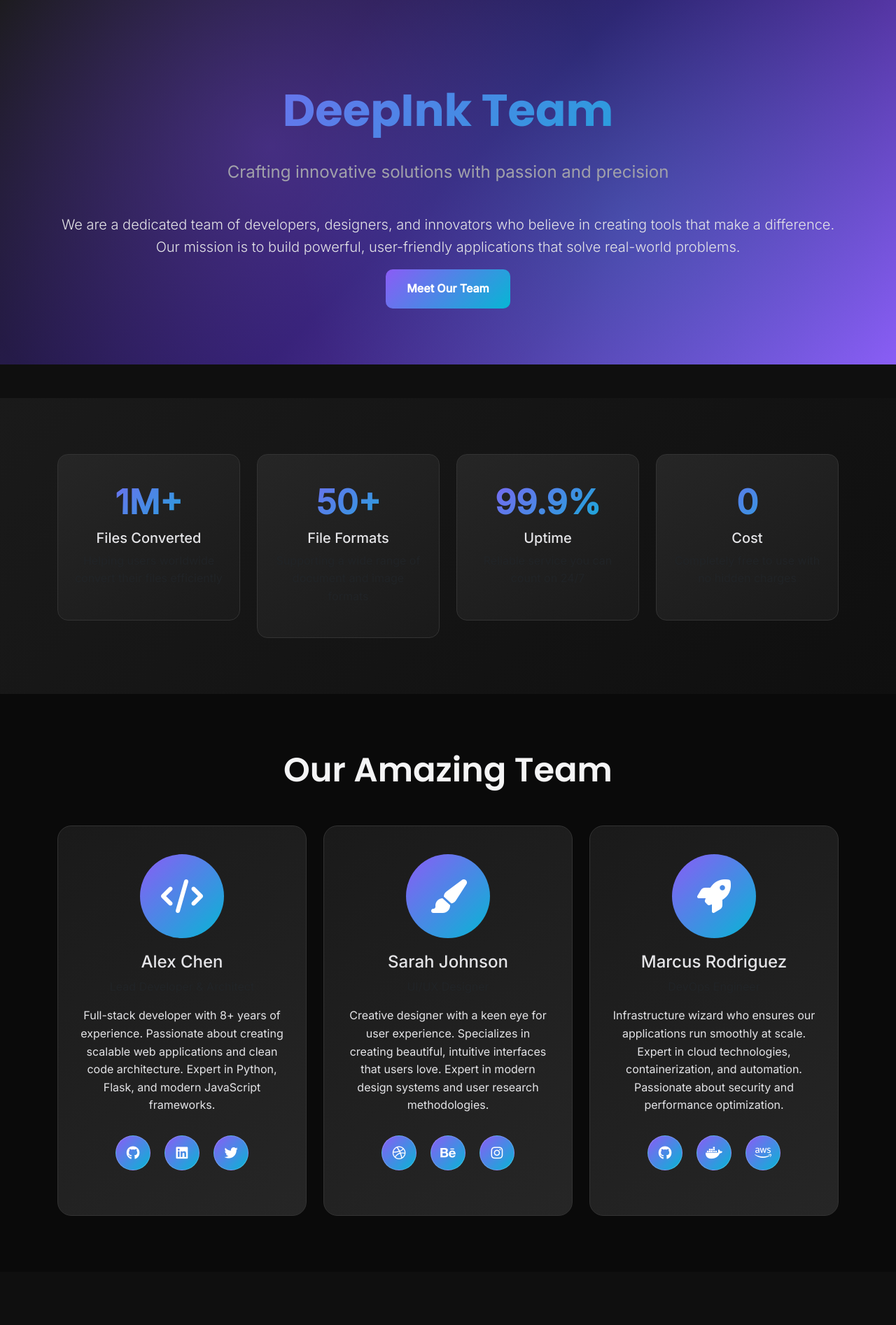
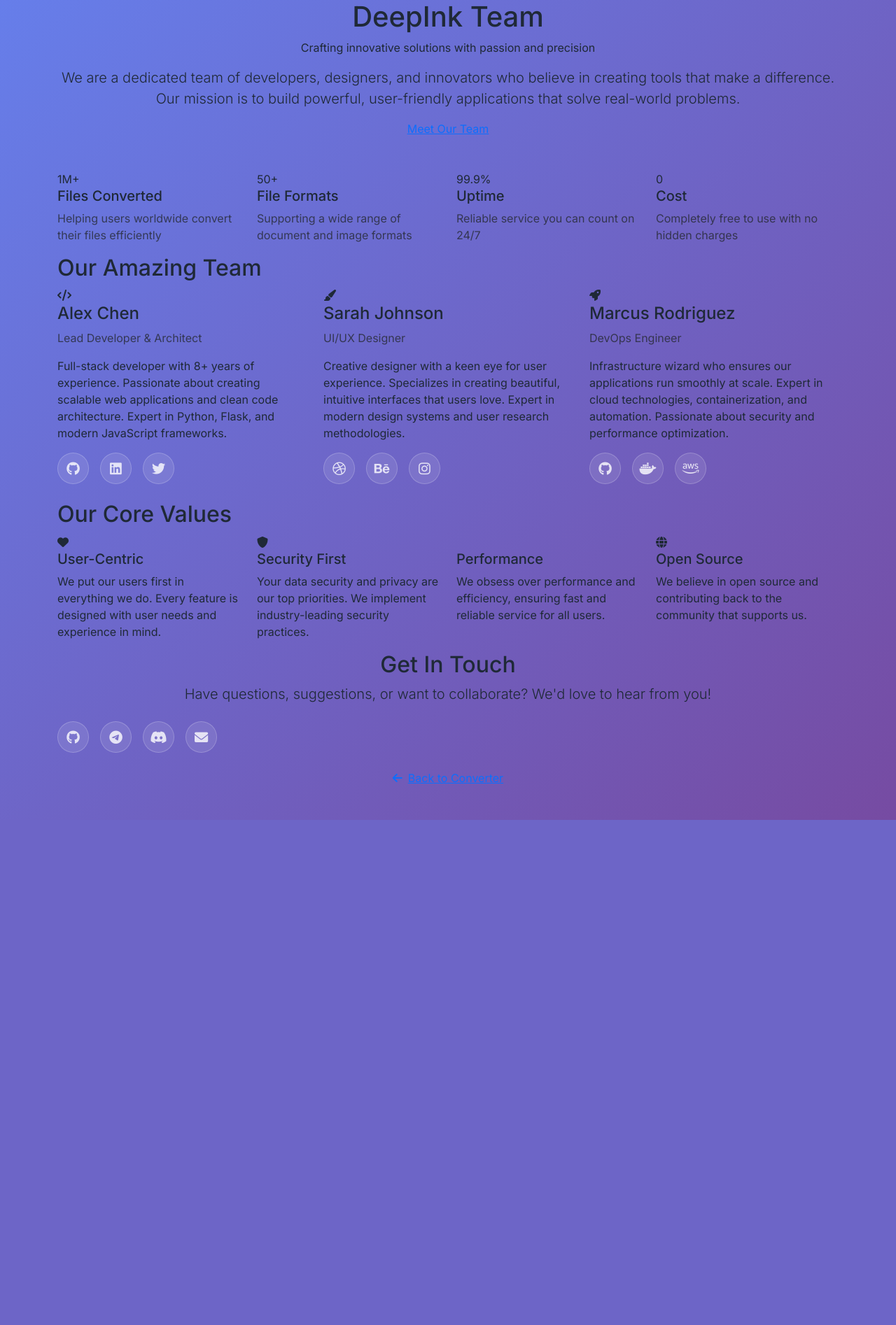
Before and after one commit to AnZomorodian/Converter, a Flask app: page /about in a window 1280 px wide. Shown: the top 1894 px of the page at 70% size. After the commit the page ends 1172 px from the top, so only its background shows below. Run offline with Flask 3, Linux system fonts and the light colour scheme.

Commit message:
Revamp the About Us page to align with a modern and engaging design
Refactors the About Us page's styling to match the Privacy page and updates statistics with real data; adds postgresql module.

Replit-Commit-Author: Agent
Replit-Commit-Session-Id: 48ac93e8-f350-47c5-8f2e-8e2dc89d1ce3
Replit-Commit-Screenshot-Url: https://storage.googleapis.com/screenshot-production-us-central1/20b9823d-a707-4aa8-af29-76ea6a4621da/48ac93e8-f350-47c5-8f2e-8e2dc89d1ce3/Tg3QcMF

```diff
--- a/templates/about.html
+++ b/templates/about.html
@@ -7,203 +7,7 @@
     <link href="https://cdn.jsdelivr.net/npm/bootstrap@5.3.0/dist/css/bootstrap.min.css" rel="stylesheet">
     <link rel="stylesheet" href="https://cdnjs.cloudflare.com/ajax/libs/font-awesome/6.0.0/css/all.min.css">
     <link href="https://fonts.googleapis.com/css2?family=Poppins:wght@300;400;500;600;700&family=Inter:wght@300;400;500&display=swap" rel="stylesheet">
-    <link rel="stylesheet" href="{{ url_for('static', filename='css/style.css') }}">
-    <style>
-        body {
-            background: #0f0f0f;
-            color: #e4e4e7;
-            font-family: 'Inter', sans-serif;
-            line-height: 1.6;
-        }
-
-        .hero-section {
-            background: linear-gradient(135deg, #1a1a1a 0%, #2d1b69 50%, #8b5cf6 100%);
-            padding: 120px 0 80px;
-            position: relative;
-            overflow: hidden;
-        }
-
-        .hero-section::before {
-            content: '';
-            position: absolute;
-            top: 0;
-            left: 0;
-            right: 0;
-            bottom: 0;
-            background: radial-gradient(circle at 30% 40%, rgba(139, 92, 246, 0.3) 0%, transparent 50%),
-                        radial-gradient(circle at 70% 60%, rgba(56, 189, 248, 0.2) 0%, transparent 50%);
-        }
-
-        .hero-content {
-            position: relative;
-            z-index: 2;
-        }
-
-        .team-section {
-            background: #0a0a0a;
-            padding: 80px 0;
-        }
-
-        .team-card {
-            background: linear-gradient(145deg, #1a1a1a, #262626);
-            border: 1px solid #333;
-            border-radius: 20px;
-            padding: 40px 30px;
-            text-align: center;
-            transition: all 0.3s ease;
-            height: 100%;
-        }
-
-        .team-card:hover {
-            transform: translateY(-10px);
-            border-color: #8b5cf6;
-            box-shadow: 0 20px 40px rgba(139, 92, 246, 0.2);
-        }
-
-        .team-avatar {
-            width: 120px;
-            height: 120px;
-            background: linear-gradient(135deg, #8b5cf6, #06b6d4);
-            border-radius: 50%;
-            display: flex;
-            align-items: center;
-            justify-content: center;
-            margin: 0 auto 20px;
-            font-size: 3rem;
-            color: white;
-        }
-
-        .stats-section {
-            background: linear-gradient(135deg, #1a1a1a 0%, #0f0f0f 100%);
-            padding: 80px 0;
-        }
-
-        .stat-card {
-            background: linear-gradient(145deg, #262626, #1a1a1a);
-            border: 1px solid #333;
-            border-radius: 15px;
-            padding: 30px 20px;
-            text-align: center;
-            transition: all 0.3s ease;
-        }
-
-        .stat-card:hover {
-            border-color: #8b5cf6;
-            transform: translateY(-5px);
-        }
-
-        .stat-number {
-            font-size: 3rem;
-            font-weight: 700;
-            background: linear-gradient(135deg, #8b5cf6, #06b6d4);
-            -webkit-background-clip: text;
-            -webkit-text-fill-color: transparent;
-            background-clip: text;
-        }
-
-        .values-section {
-            background: #0f0f0f;
-            padding: 80px 0;
-        }
-
-        .value-card {
-            background: linear-gradient(145deg, #1a1a1a, #262626);
-            border: 1px solid #333;
-            border-radius: 15px;
-            padding: 30px;
-            transition: all 0.3s ease;
-            height: 100%;
-        }
-
-        .value-card:hover {
-            border-color: #8b5cf6;
-            transform: translateY(-5px);
-        }
-
-        .value-icon {
-            width: 60px;
-            height: 60px;
-            background: linear-gradient(135deg, #8b5cf6, #06b6d4);
-            border-radius: 50%;
-            display: flex;
-            align-items: center;
-            justify-content: center;
-            margin-bottom: 20px;
-            font-size: 1.5rem;
-            color: white;
-        }
-
-        .brand-title {
-            font-family: 'Poppins', sans-serif;
-            font-weight: 700;
-            font-size: 4rem;
-            background: linear-gradient(135deg, #8b5cf6, #06b6d4);
-            -webkit-background-clip: text;
-            -webkit-text-fill-color: transparent;
-            background-clip: text;
-            margin-bottom: 30px;
-        }
-
-        .subtitle {
-            font-size: 1.5rem;
-            color: #a1a1aa;
-            margin-bottom: 40px;
-        }
-
-        .section-title {
-            font-family: 'Poppins', sans-serif;
-            font-weight: 600;
-            font-size: 3rem;
-            color: #f4f4f5;
-            margin-bottom: 50px;
-            text-align: center;
-        }
-
-        .btn-gradient {
-            background: linear-gradient(135deg, #8b5cf6, #06b6d4);
-            border: none;
-            color: white;
-            padding: 15px 30px;
-            border-radius: 10px;
-            font-weight: 600;
-            transition: all 0.3s ease;
-            text-decoration: none;
-            display: inline-block;
-        }
-
-        .btn-gradient:hover {
-            transform: translateY(-2px);
-            box-shadow: 0 10px 20px rgba(139, 92, 246, 0.3);
-            color: white;
-        }
-
-        .social-links {
-            display: flex;
-            justify-content: center;
-            gap: 20px;
-            margin-top: 30px;
-        }
-
-        .social-link {
-            width: 50px;
-            height: 50px;
-            background: linear-gradient(135deg, #8b5cf6, #06b6d4);
-            border-radius: 50%;
-            display: flex;
-            align-items: center;
-            justify-content: center;
-            color: white;
-            text-decoration: none;
-            transition: all 0.3s ease;
-            font-size: 1.2rem;
-        }
-
-        .social-link:hover {
-            transform: translateY(-3px);
-            box-shadow: 0 10px 20px rgba(139, 92, 246, 0.4);
-            color: white;
-        }
-    </style>
+    <link href="{{ url_for('static', filename='css/style.css') }}" rel="stylesheet">
 </head>
 <body>
     <!-- Hero Section -->
```
Also changed, not shown: 1 other file.
